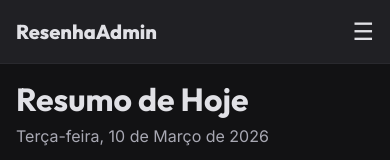
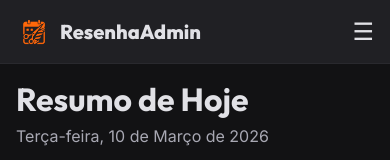
Before and after one commit to Konthe1/agenda-resenha, a Next.js app: page /dashboard in a window 390 px wide. Shown: the top 160 px of the page. Built offline with nearby package versions, Linux system fonts and the light colour scheme; no server answers; the database is empty.

Commit message:
fix: prevent dashboard overflow by bounding main-content and add mobile header logo

```diff
--- a/src/app/dashboard/dashboard.css
+++ b/src/app/dashboard/dashboard.css
@@ -2,6 +2,8 @@
   display: flex;
   min-height: 100vh;
   background-color: var(--bg-primary);
+  width: 100%;
+  overflow-x: hidden;
 }
 
 /* Sidebar */
@@ -119,6 +121,8 @@
   display: flex;
   flex-direction: column;
   gap: 2rem;
+  min-width: 0;
+  width: calc(100% - 280px);
 }
 
 .page-header {
@@ -367,6 +371,8 @@
     margin-left: 0;
     padding: 1rem;
     padding-top: 5rem; /* Room for mobile header */
+    width: 100%;
+    max-width: 100vw;
   }
 
   .page-header {
@@ -409,3 +415,9 @@
 .mobile-header {
   display: none;
 }
+
+@media (max-width: 480px) {
+  .metrics-grid {
+    grid-template-columns: 1fr;
+  }
+}
--- a/src/app/dashboard/layout.tsx
+++ b/src/app/dashboard/layout.tsx
@@ -194,7 +194,10 @@ export default function DashboardLayout({
 
       {/* Mobile Top Header */}
       <div className="mobile-header">
-         <span className="mobile-header-brand">Resenha<span className="accent">Admin</span></span>
+         <div className="mobile-header-brand" style={{ display: 'flex', gap: '0.5rem', alignItems: 'center' }}>
+            <img src="/logo.png" alt="Logo" style={{ width: '36px', height: '36px', borderRadius: '8px', objectFit: 'contain' }} />
+            <span>Resenha<span className="accent">Admin</span></span>
+         </div>
          <button className="mobile-menu-btn" onClick={() => setIsMobileSidebarOpen(true)}>☰</button>
       </div>
 
```
